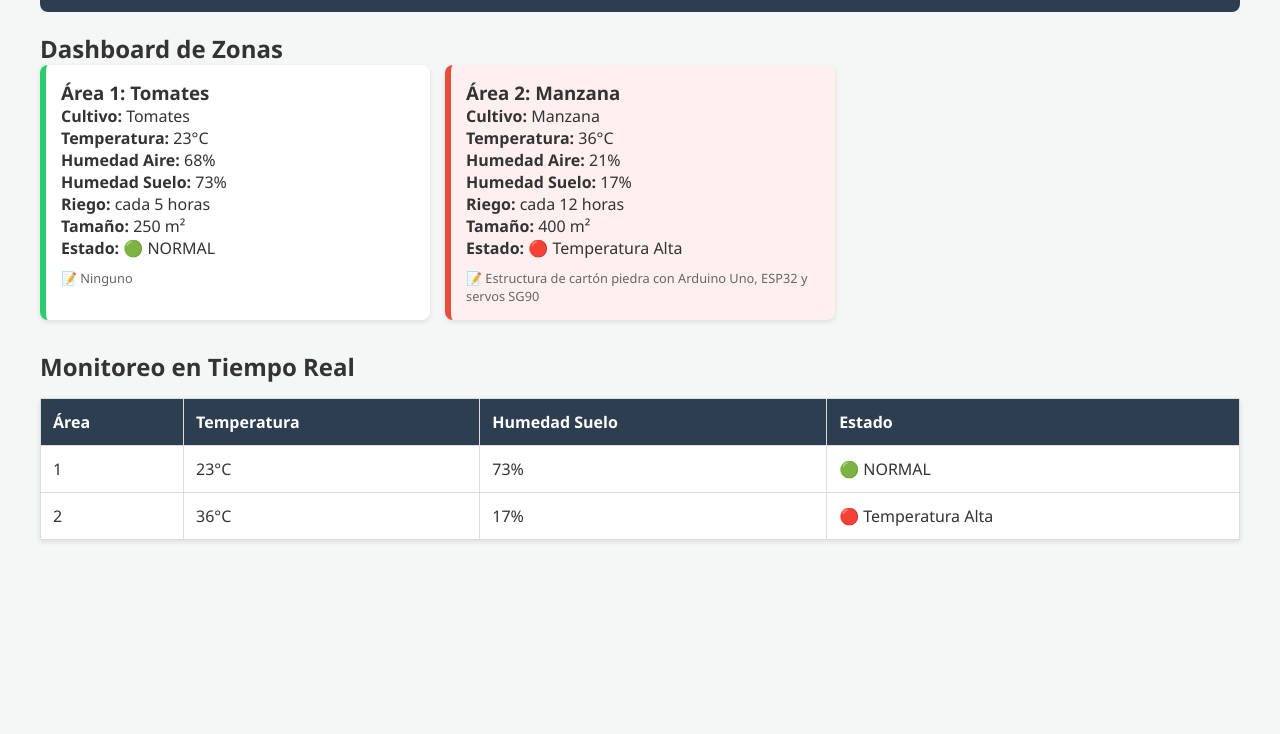
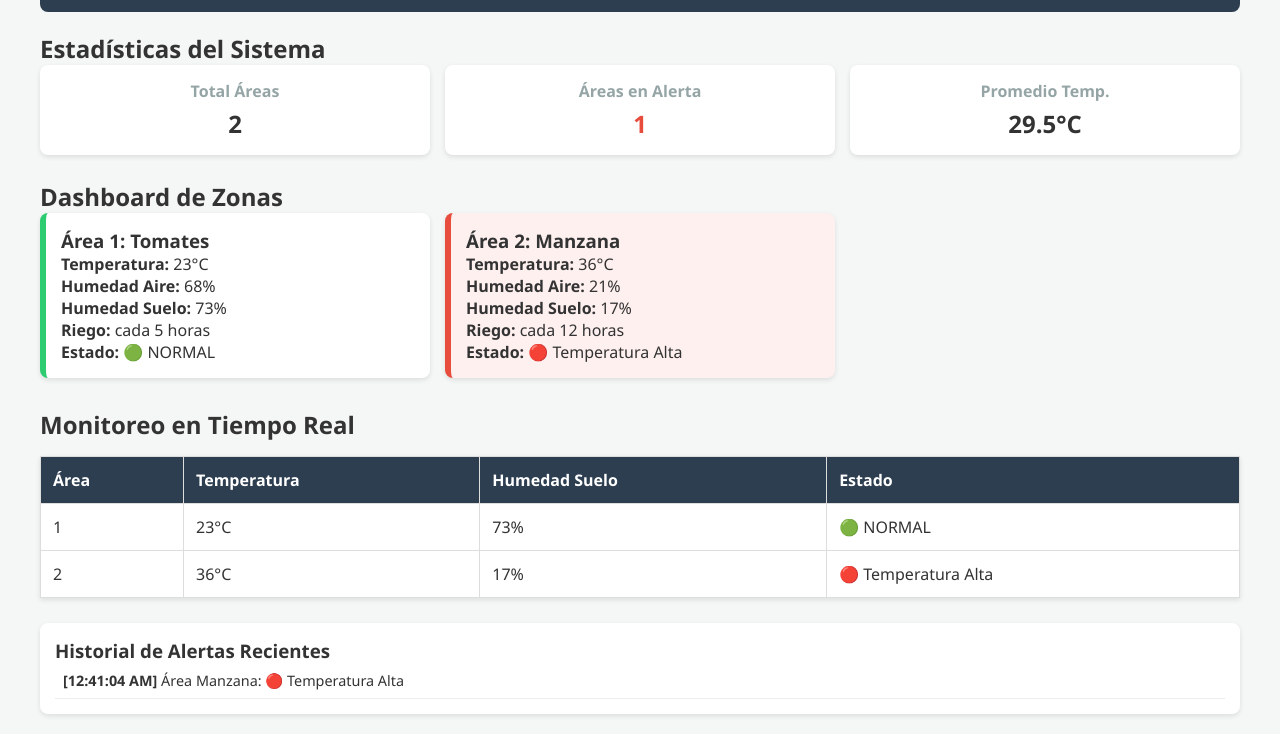
Before and after one commit to DiegoFlores12/AgroMonitor, a plain HTML site: page frontend/index.html in a window 1280 px wide. Shown: the part 76-810 px from the top of the page. Drawn offline with Linux system fonts and the light colour scheme.

Commit message:
mejoras impolementadas
mejore algunas cosas dsentro del codigfo, por ejemplo agregando un historial, asegurando al momento de eliminar, etc

```diff
--- a/frontend/css/estilos.css
+++ b/frontend/css/estilos.css
@@ -25,3 +25,40 @@ th { background-color: var(--nav-bg); color: white; }
 .btn-danger { background-color: var(--rojo); }
 .btn-edit { background-color: var(--amarillo); color: black; }
 .oculto { display: none; }
+/* Feedback visual de errores para los inputs */
+.error-input {
+    border: 2px solid var(--rojo) !important;
+    background-color: #fff0f0 !important;
+}
+
+/* Panel de Estadísticas e Historial */
+.stats-container {
+    display: grid;
+    grid-template-columns: repeat(auto-fit, minmax(200px, 1fr));
+    gap: 15px;
+    margin-bottom: 25px;
+}
+.stat-box {
+    background: white;
+    padding: 15px;
+    border-radius: 8px;
+    box-shadow: 0 2px 5px rgba(0,0,0,0.1);
+    text-align: center;
+}
+.stat-box h4 { color: var(--gris); margin-bottom: 5px; }
+.stat-box p { font-size: 1.5rem; font-weight: bold; }
+
+.historial-caja {
+    background: white;
+    padding: 15px;
+    border-radius: 8px;
+    box-shadow: 0 2px 5px rgba(0,0,0,0.1);
+    margin-top: 25px;
+    max-height: 200px;
+    overflow-y: auto;
+}
+.alerta-item {
+    padding: 8px;
+    border-bottom: 1px solid #eee;
+    font-size: 0.9rem;
+}
--- a/frontend/index.html
+++ b/frontend/index.html
@@ -1,23 +1,49 @@
 <!DOCTYPE html>
 <html lang="es">
-<head><meta charset="UTF-8"><title>Inicio - AgroMonitor</title><link rel="stylesheet" href="css/estilos.css"></head>
+<head>
+    <meta charset="UTF-8">
+    <title>Inicio - AgroMonitor</title>
+    <link rel="stylesheet" href="css/estilos.css">
+</head>
 <body>
     <div class="contenedor">
         <nav class="navbar">
-            <div class="logo"><img src="assets/logo.png" alt="" onerror="this.style.display='none'"> AgroMonitor</div>
+            <div class="logo">AgroMonitor</div>
             <a href="index.html" class="activo">Inicio</a>
             <a href="agregar.html">Agregar Área</a>
             <a href="editar.html">Editar Área</a>
             <a href="configuracion.html">Configuración</a>
         </nav>
+
+        <!-- Panel de Estadísticas -->
+        <h2>Estadísticas del Sistema</h2>
+        <div class="stats-container">
+            <div class="stat-box"><h4>Total Áreas</h4><p id="stat-total">0</p></div>
+            <div class="stat-box"><h4>Áreas en Alerta</h4><p id="stat-alertas" style="color: var(--rojo);">0</p></div>
+            <div class="stat-box"><h4>Promedio Temp.</h4><p id="stat-promedio">0°C</p></div>
+        </div>
+
         <h2>Dashboard de Zonas</h2>
         <div id="dashboard-grid" class="dashboard-grid"></div>
+
         <h2>Monitoreo en Tiempo Real</h2>
         <table>
-            <thead><tr><th>Área</th><th>Temperatura</th><th>Humedad Suelo</th><th>Estado</th></tr></thead>
+            <thead>
+                <tr><th>Área</th><th>Temperatura</th><th>Humedad Suelo</th><th>Estado</th></tr>
+            </thead>
             <tbody id="tabla-monitoreo"></tbody>
         </table>
+
+        <!-- Historial de Alertas -->
+        <div class="historial-caja">
+            <h3>Historial de Alertas Recientes</h3>
+            <div id="lista-alertas-historial">
+                <div class="alerta-item" style="color: var(--gris);">No se han registrado alertas en esta sesión.</div>
+            </div>
+        </div>
     </div>
-    <script src="js/api.js"></script><script src="js/index.js"></script>
+
+    <script src="js/api.js"></script>
+    <script src="js/index.js"></script>
 </body>
 </html>
--- a/frontend/js/index.js
+++ b/frontend/js/index.js
@@ -1,32 +1,76 @@
 const grid = document.getElementById('dashboard-grid');
 const tabla = document.getElementById('tabla-monitoreo');
+const historialContenedor = document.getElementById('lista-alertas-historial');
 let cultivos = API.obtenerDatos();
+let alertasRegistradas = new Set();
 
-function evaluarEstado(temp, humSuelo, humAire, estadoFijo) {
+function evaluarEstado(temp, humSuelo, humAire, estadoFijo, nombreCultivo) {
     if (estadoFijo === 'Deshabilitada') return { clase: 'inactiva', texto: '⚪ Deshabilitada' };
-    if (temp > 32) return { clase: 'alerta', texto: '🔴 Temperatura Alta' };
-    if (humSuelo < 25) return { clase: 'alerta', texto: '🔴 Falta de agua' };
-    if (humAire > 90) return { clase: 'alerta', texto: '🔴 Exceso de humedad' };
+
+    let mensajeAlerta = '';
+    if (temp > 32) mensajeAlerta = '🔴 Temperatura Alta';
+    else if (humSuelo < 25) mensajeAlerta = '🔴 Falta de agua';
+    else if (humAire > 90) mensajeAlerta = '🔴 Exceso de humedad';
+
+    if (mensajeAlerta) {
+        registrarEnHistorial(nombreCultivo, mensajeAlerta);
+        return { clase: 'alerta', texto: mensajeAlerta };
+    }
     return { clase: '', texto: '🟢 NORMAL' };
+}
+
+function registrarEnHistorial(cultivo, problema) {
+    const claveAlerta = `${cultivo}-${problema}`;
+    if (!alertasRegistradas.has(claveAlerta)) {
+        alertasRegistradas.add(claveAlerta);
+
+        if (historialContenedor.innerText.includes('No se han registrado alertas')) {
+            historialContenedor.innerHTML = '';
+        }
+
+        const timestamp = new Date().toLocaleTimeString();
+        const item = document.createElement('div');
+        item.className = 'alerta-item';
+        item.innerHTML = `<strong>[${timestamp}]</strong> Área ${cultivo}: ${problema}`;
+        historialContenedor.insertBefore(item, historialContenedor.firstChild);
+    }
+}
+
+function actualizarEstadisticas() {
+    const activos = cultivos.filter(c => c.estado !== 'Deshabilitada');
+    document.getElementById('stat-total').textContent = cultivos.length;
+
+    let alertasCount = 0;
+    let sumaTemp = 0;
+
+    activos.forEach(c => {
+        sumaTemp += parseFloat(c.temp);
+        if (c.temp > 32 || c.humSuelo < 25 || c.humAire > 90) {
+            alertasCount++;
+        }
+    });
+
+    document.getElementById('stat-alertas').textContent = alertasCount;
+    const promedio = activos.length > 0 ? (sumaTemp / activos.length).toFixed(1) : 0;
+    document.getElementById('stat-promedio').textContent = `${promedio}°C`;
 }
 
 function renderizarDashboard() {
     grid.innerHTML = '';
     tabla.innerHTML = '';
+
     cultivos.forEach((c, index) => {
-        const estado = evaluarEstado(c.temp, c.humSuelo, c.humAire, c.estado);
+        const estado = evaluarEstado(c.temp, c.humSuelo, c.humAire, c.estado, c.nombre);
+
         const card = document.createElement('div');
         card.className = `card ${estado.clase}`;
         card.innerHTML = `
             <h3>Área ${index + 1}: ${c.nombre}</h3>
-            <p><strong>Cultivo:</strong> ${c.nombre}</p>
             <p><strong>Temperatura:</strong> ${c.temp}°C</p>
             <p><strong>Humedad Aire:</strong> ${c.humAire}%</p>
             <p><strong>Humedad Suelo:</strong> ${c.humSuelo}%</p>
             <p><strong>Riego:</strong> cada ${c.riego} horas</p>
-            <p><strong>Tamaño:</strong> ${c.tamano} m²</p>
             <p><strong>Estado:</strong> ${estado.texto}</p>
-            <p style="font-size: 0.8rem; margin-top:10px; color:#666;">📝 ${c.notas || 'Sin hardware asignado'}</p>
         `;
         grid.appendChild(card);
 
@@ -39,6 +83,7 @@ function renderizarDashboard() {
         `;
         tabla.appendChild(tr);
     });
+    actualizarEstadisticas();
 }
 
 setInterval(() => {
```
Also changed, not shown: frontend/js/agregar.js (+38 -21 lines), frontend/js/editar.js (+16 -4 lines).
